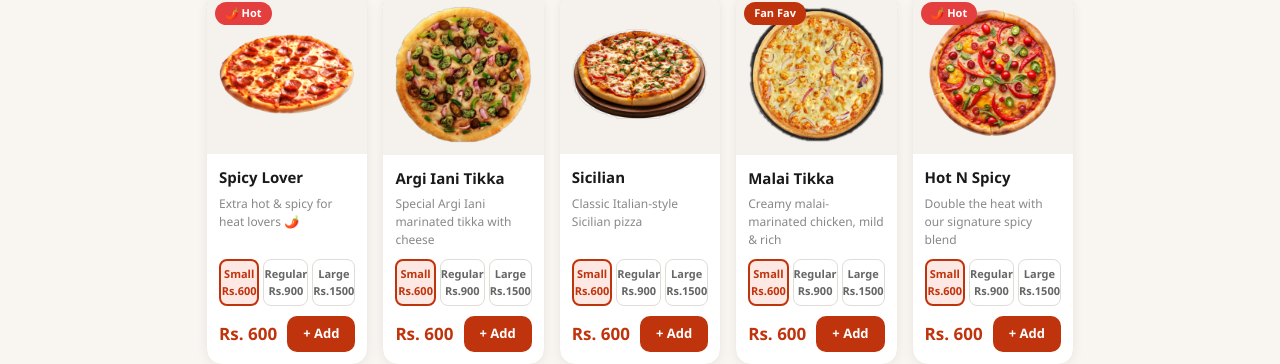
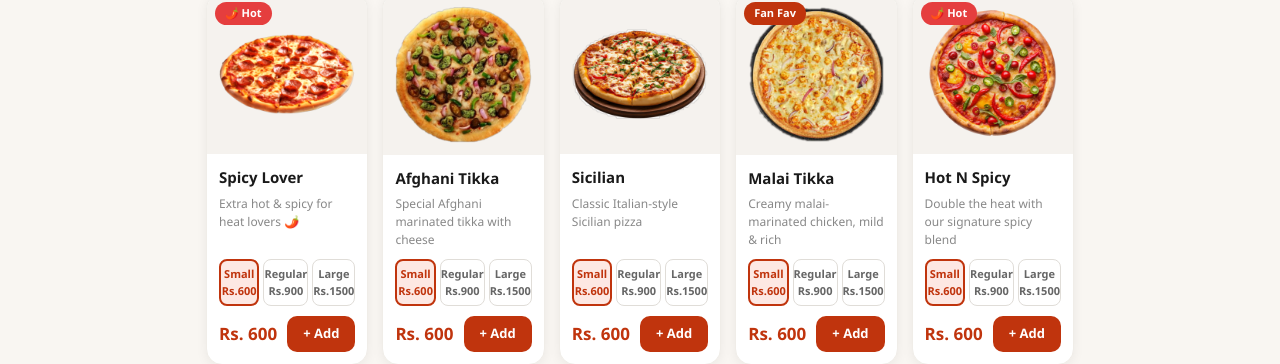
Before and after one commit to OBAID-DAFTANI/scholar-pizza, a Next.js app: page / in a window 1280 px wide. Shown: the part 964-1328 px from the top of the page. Built offline with nearby package versions, Linux system fonts and the light colour scheme.

Commit message:
update all menu item images

```diff
--- a/data/menu.js
+++ b/data/menu.js
@@ -41,7 +41,7 @@ export const categories = [
   { id: 4, name: "Shawarma", desc: "Arabic-style shawarma filling on a crispy base", price: 600, priceR: 900, priceL: 1500, hasSize: true, hasThree: true, img: "/Shawarma.png" },
   { id: 5, name: "Creamy Afghani", desc: "Rich creamy Afghani sauce with tender chicken", price: 600, priceR: 900, priceL: 1500, hasSize: true, hasThree: true, img: "/Creamy-Afghani.png" },
   { id: 6, name: "Spicy Lover", desc: "Extra hot & spicy for heat lovers 🌶️", price: 600, priceR: 900, priceL: 1500, hasSize: true, hasThree: true, img: "/Spicy-Lover.png", tag: "🌶️ Hot" },
-  { id: 7, name: "Argi Iani Tikka", desc: "Special Argi Iani marinated tikka with cheese", price: 600, priceR: 900, priceL: 1500, hasSize: true, hasThree: true, img: "/Argi-Iani-Tikka.png" },
+  { id: 7, name: "Afghani Tikka", desc: "Special Afghani marinated tikka with cheese", price: 600, priceR: 900, priceL: 1500, hasSize: true, hasThree: true, img: "/Argi-Iani-Tikka.png" },
   { id: 8, name: "Sicilian", desc: "Classic Italian-style Sicilian pizza", price: 600, priceR: 900, priceL: 1500, hasSize: true, hasThree: true, img: "/Sicilian.png" },
   { id: 9, name: "Malai Tikka", desc: "Creamy malai-marinated chicken, mild & rich", price: 600, priceR: 900, priceL: 1500, hasSize: true, hasThree: true, img: "/Malai-Tikka.png", tag: "Fan Fav" },
   { id: 10, name: "Hot N Spicy", desc: "Double the heat with our signature spicy blend", price: 600, priceR: 900, priceL: 1500, hasSize: true, hasThree: true, img: "/Hot-N-Spicy.png", tag: "🌶️ Hot" },
```
